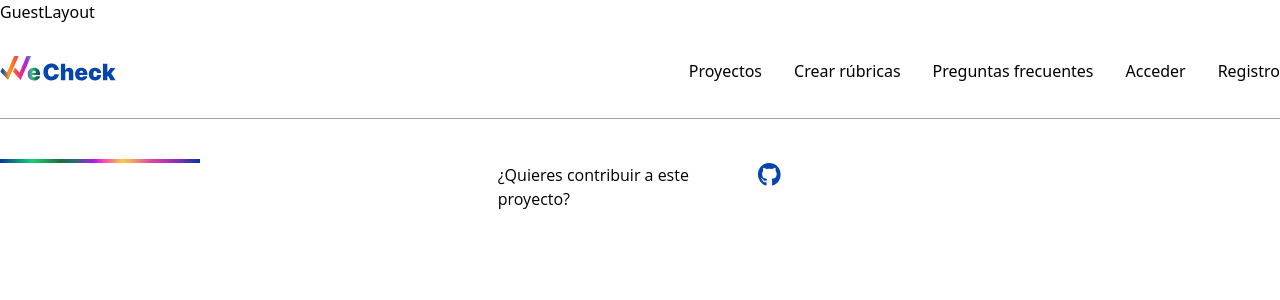
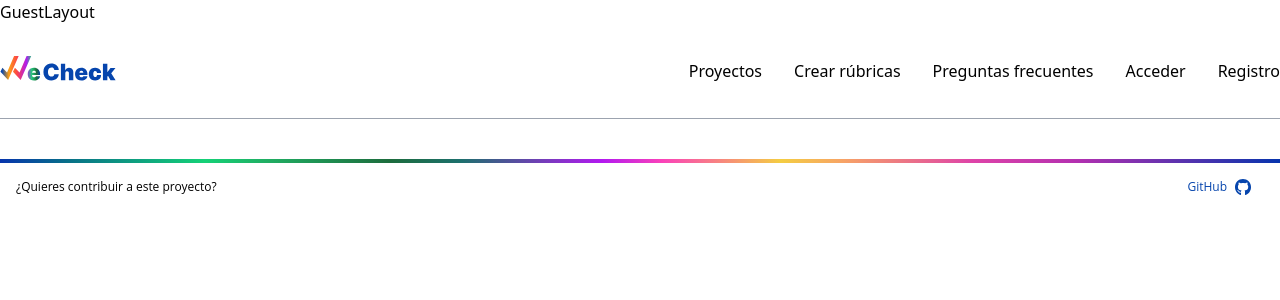
Before and after one commit to Rubrics-project/WeCheckUx, a React (Vite) app in the folder react/: page / in a window 1280 px wide. Shown: the top 300 px of the page. Built offline with nearby package versions, Linux system fonts and the light colour scheme.

Commit message:
footer styles

```diff
--- a/react/src/components/Footer.jsx
+++ b/react/src/components/Footer.jsx
@@ -2,12 +2,24 @@ import React from "react";
 
 export default function Footer() {
   return (
-    <div className="flex flex-col items-center w-screen h-12 mt-10">
-      <div className="bg-gradient-final bg-no-repeat h-1 w-full"></div>
-      <a href="https://github.com/Rubrics-project/WeCheckUx" className="flex">
-        <p className="font-opencustom ">¿Quieres contribuir a este proyecto?</p>
+    <div className="flex flex-col w-screen mt-10">
+      <div className="bg-gradient-final h-1"></div>
+      <a
+        href="https://github.com/Rubrics-project/WeCheckUx"
+        className="flex  justify-between m-4"
+      >
+        <p className="font-opencustom text-xs">
+          ¿Quieres contribuir a este proyecto?
+        </p>
 
-        <img src="../../public/assets/gitHubIconBlue.svg" alt="Github icon" />
+        <div className="flex mr-3">
+          <p className="font-opencustom text-color-blue-p text-xs">GitHub</p>
+          <img
+            className="ml-2"
+            src="../../public/assets/gitHubIconBlue.svg"
+            alt="Github icon"
+          />
+        </div>
       </a>
     </div>
   );
```
Also changed, not shown: react/public/assets/gradient1.svg.
